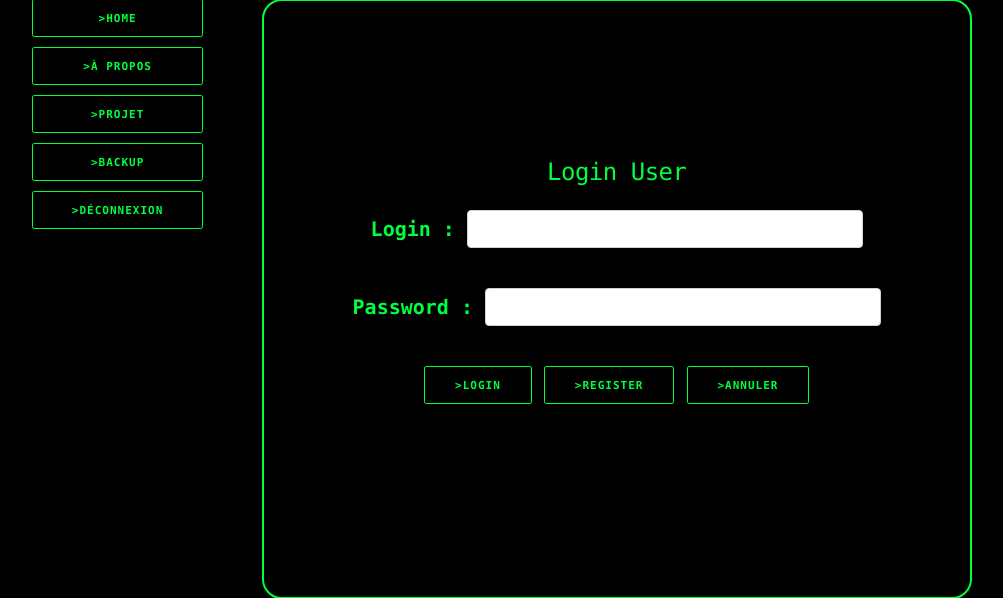
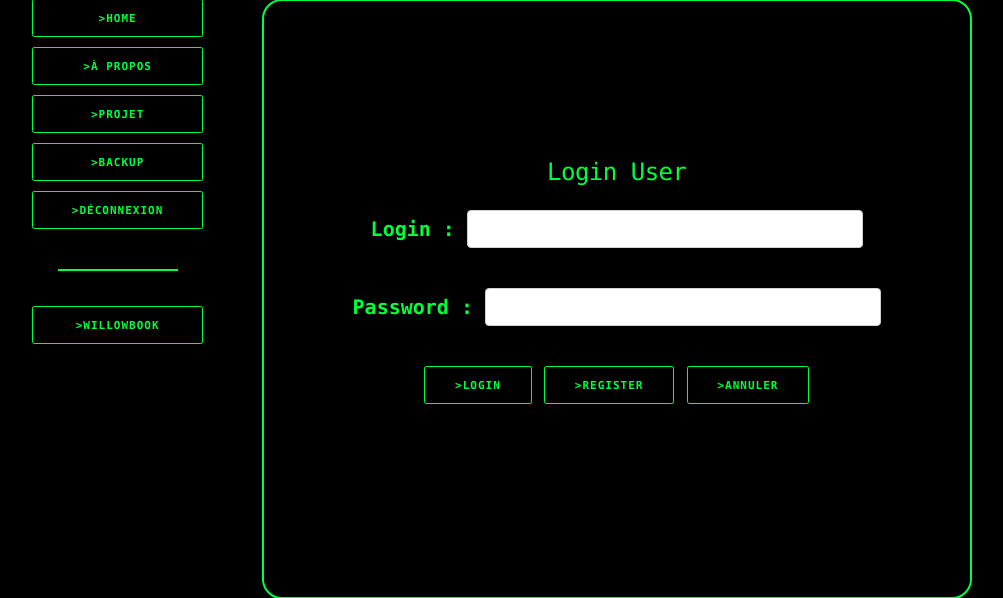
Before and after one commit to GostyCorp/GostyWeb, a PHP site: page / in a window 1280 px wide. Shown: the part 181-779 px from the top of the page, without its empty margins (138-1141 px from the left). Run offline with PHP 8.4, Linux system fonts and the light colour scheme; some libraries are stand-ins or nearby versions.

Commit message:
Add security email && Add link WillowBook

```diff
--- a/control/c_connection.php
+++ b/control/c_connection.php
@@ -50,6 +50,11 @@
 				include("view/v_register.php");
 				echo "<h3>The password are not equal</h3>";
 			}
+			else if (filter_var($email, FILTER_VALIDATE_EMAIL))
+			{
+				include("view/v_register.php");
+				echo "<h3>The email are not good</h3>";
+			}
 			else
 			{
 				$bdd->insertUsers($login, $pwd, $email);
--- a/css/lolyweb.css
+++ b/css/lolyweb.css
@@ -5,6 +5,12 @@ body
 	background-color: rgb(0, 0, 0);
 	color: rgb(0, 255, 60);
 	margin-right: 1em;
+}
+
+hr
+{
+	border-top: 0.1em solid rgb(0, 255, 60);
+	width: 6em;
 }
 
 .container
--- a/view/v_register.php
+++ b/view/v_register.php
@@ -11,7 +11,7 @@
 			<label>Password : <input type="password"  name="pwd" size="30" maxlength="45" required></label>
 		</p>
         <p>
-			<label>Verify Password : <input type="password"  name="vfpwd" size="30" maxlength="45" required></label>
+			<label>Verify : <input type="password"  name="vfpwd" size="30" maxlength="45" required></label>
 		</p>
 		<input type="submit" value=">Register">
         <a class="button" href="index.php?req=login&act=login">>Login</a>
--- a/view/v_summary.php
+++ b/view/v_summary.php
@@ -1,9 +1,9 @@
 <div class="three columns">
-	<?php
-		echo '<a class="button" href="index.php?req=home&act=#">>Home</a>';
-		echo '<a class="button" href="index.php?req=about&act=#">>À propos</a>';
-		echo '<a class="button" href="index.php?req=project&act=#">>Projet</a>';
-		echo '<a class="button" href="index.php?req=backup&act=#">>Backup</a>';
-		echo '<a class="button" href="index.php?req=login&act=disco">>Déconnexion</a>';
-	?>
+	<a class="button" href="index.php?req=home&act=#">>Home</a>
+	<a class="button" href="index.php?req=about&act=#">>À propos</a>
+	<a class="button" href="index.php?req=project&act=#">>Projet</a>
+	<a class="button" href="index.php?req=backup&act=#">>Backup</a>
+	<a class="button" href="index.php?req=login&act=disco">>Déconnexion</a>
+	<hr>
+	<a class="button" href="https://willow.loly.ovh">>WillowBook</a>
 </div>
```
